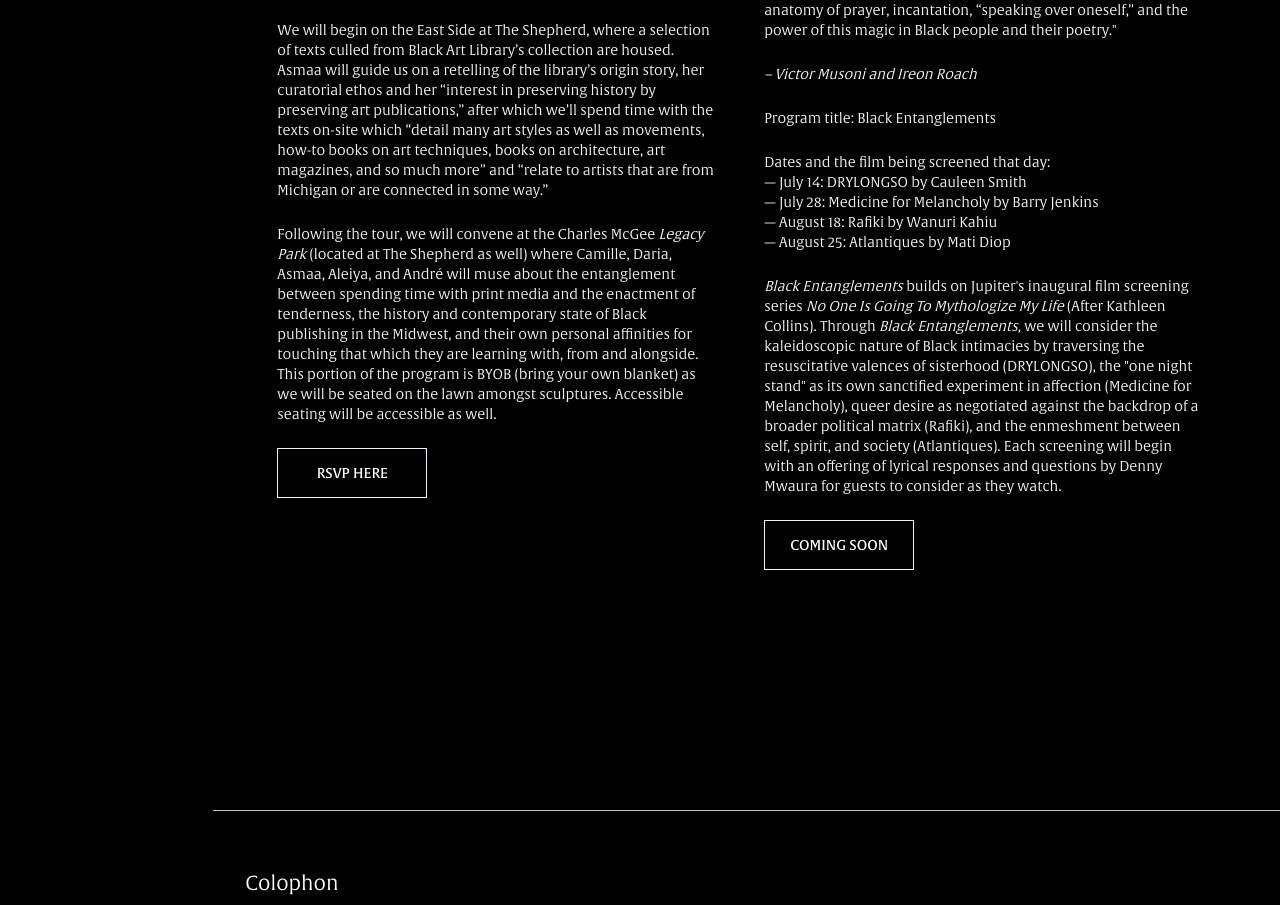
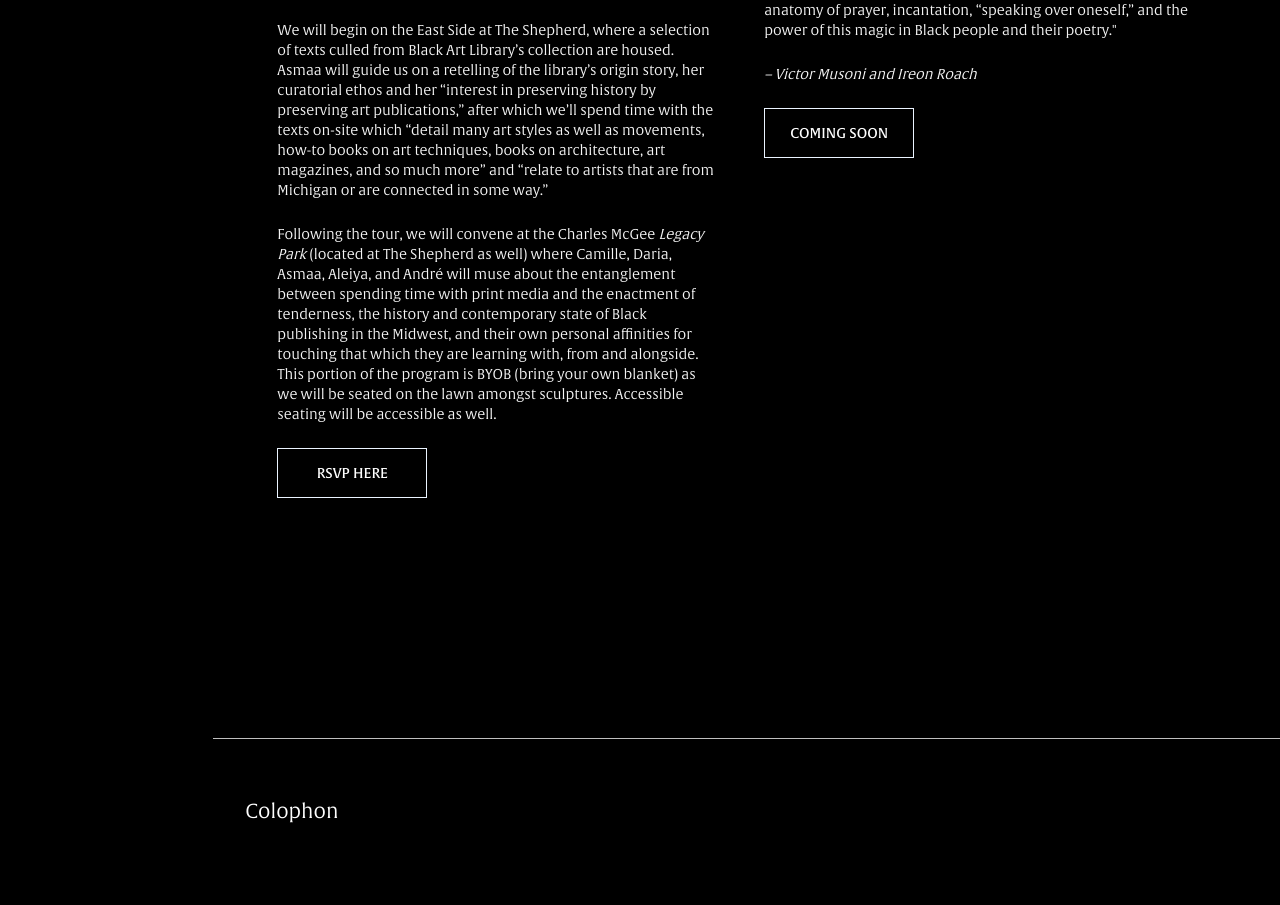
Before and after one commit to lizetteayala1211/jupiter-mag, a Next.js app: page /issue/3 in a window 1280 px wide. Shown: the part 3975-4880 px from the top of the page. Built offline with nearby package versions, Linux system fonts and the light colour scheme; no server answers; a web font is replaced by a local one.

Commit message:
Add files via upload

```diff
--- a/src/app/issue/3/Programs.tsx
+++ b/src/app/issue/3/Programs.tsx
@@ -52,7 +52,7 @@ export function Programs() {
                                 <p> 06.20.2024 | 6pm-9pm </p>
                             </div>
                             <div className="p-event-title">
-                                <h4>  &apos;A Sword With Two Edges&apos; / On The Theater of Refusal </h4>
+                                <h4> &apos;A Sword With Two Edges&apos; / On The Theater of Refusal                                </h4>
                             </div>
                             <div className="p-event-local-info">
                                 <p> <a href="https://rep.club/" target="_blank" className="internal"> REPARATIONS CLUB</a> — 3054 S Victoria Ave, Los Angeles, CA 90016
@@ -125,7 +125,7 @@ export function Programs() {
                                 <p> &quot;What is a prayer, but a question without structure? What is a poem but pre-incarnation punctuation, your own hand’s hire for an answer? From such gospels as Amiri Baraka, Toni Cade Bambara, and Alexis Pauline Gumbs, we are shown that our own texts can and have become just as holy, when regarded as such. ‘apophenia: anatomy of a prayer’ is an intertextual somatic meditation which encourages connection with that which follows you and gently asks those things to take the lead. Through a series of close readings of related material (from aforementioned poets), we will make space for the grand feeling bubbling within us, bear witness, and tend to it as a way of offering reverence to that which is already with us. All of this in hopes that our own words will return to us in a time of need. The writing workshop does not ask about that which you would like to write, but that which would like to be written about by you. Explore with us the anatomy of prayer, incantation, “speaking over oneself,” and the power of this magic in Black people and their poetry.&quot; </p> <br />
                                  <i> – Victor Musoni and Ireon Roach </i>
                                 <br />
-                                <p> Program title: Black Entanglements </p>
+                                {/* <p> Program title: Black Entanglements </p>
                                 <br />
                                 <p> Dates and the film being screened that day: </p>
                                 <p> — July 14: DRYLONGSO by Cauleen Smith </p>
@@ -134,7 +134,7 @@ export function Programs() {
                                 <p> — August 25: Atlantiques by Mati Diop </p>
                                 <br />
                                 <p> <i> Black Entanglements </i> builds on Jupiter&apos;s inaugural film screening series <i> No One Is Going To Mythologize My Life </i> (After Kathleen Collins). Through <i> Black Entanglements, </i> we will consider the kaleidoscopic nature of Black intimacies by traversing the resuscitative valences of sisterhood (DRYLONGSO)&sbquo; the &quot;one night stand&quot; as its own sanctified experiment in affection (Medicine for Melancholy), queer desire as negotiated against the backdrop of a broader political matrix (Rafiki), and the enmeshment between self, spirit, and society (Atlantiques). Each screening will begin with an offering of lyrical responses and questions by Denny Mwaura for guests to consider as they watch.  </p>
-                                <br />
+                                <br /> */}
                                 <a href="" target="_blank" className="rsvp"> COMING SOON </a>
                             </div>
                         </div>
```
